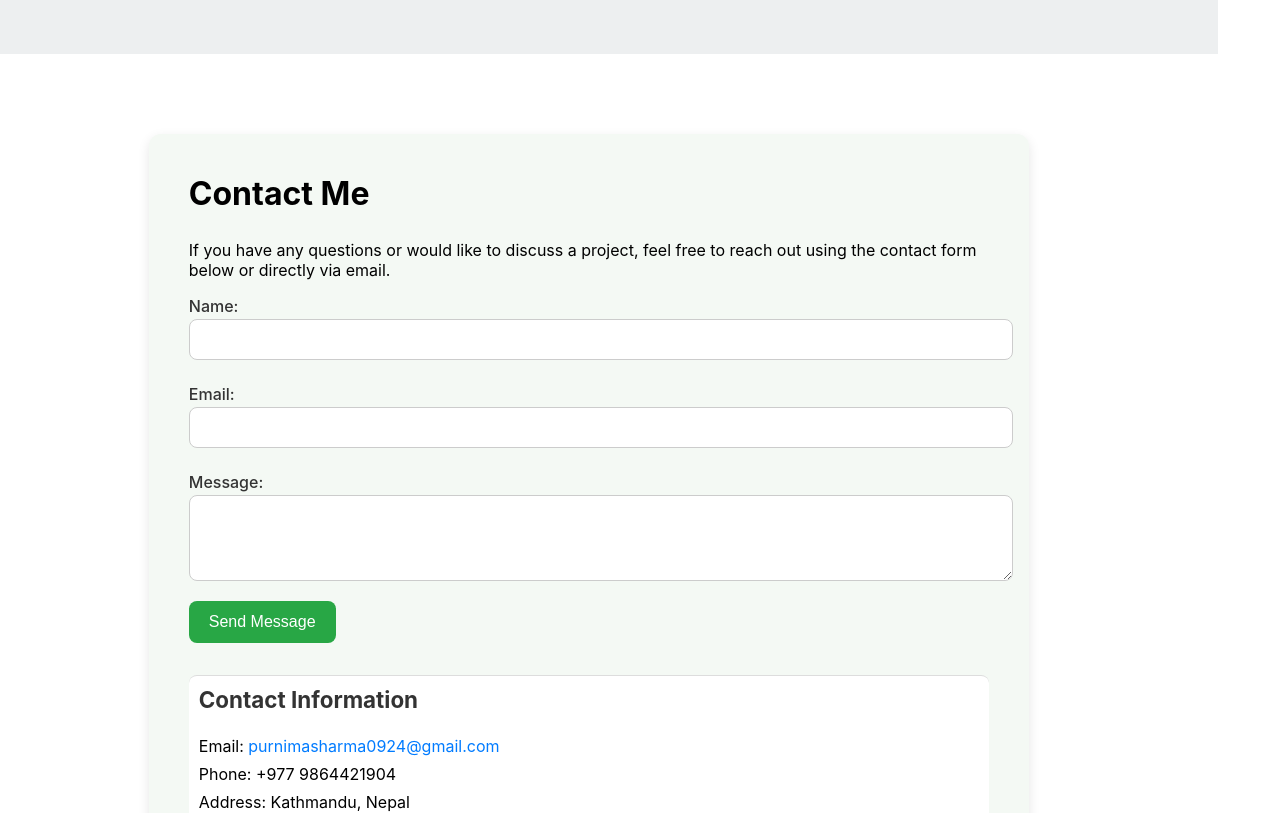
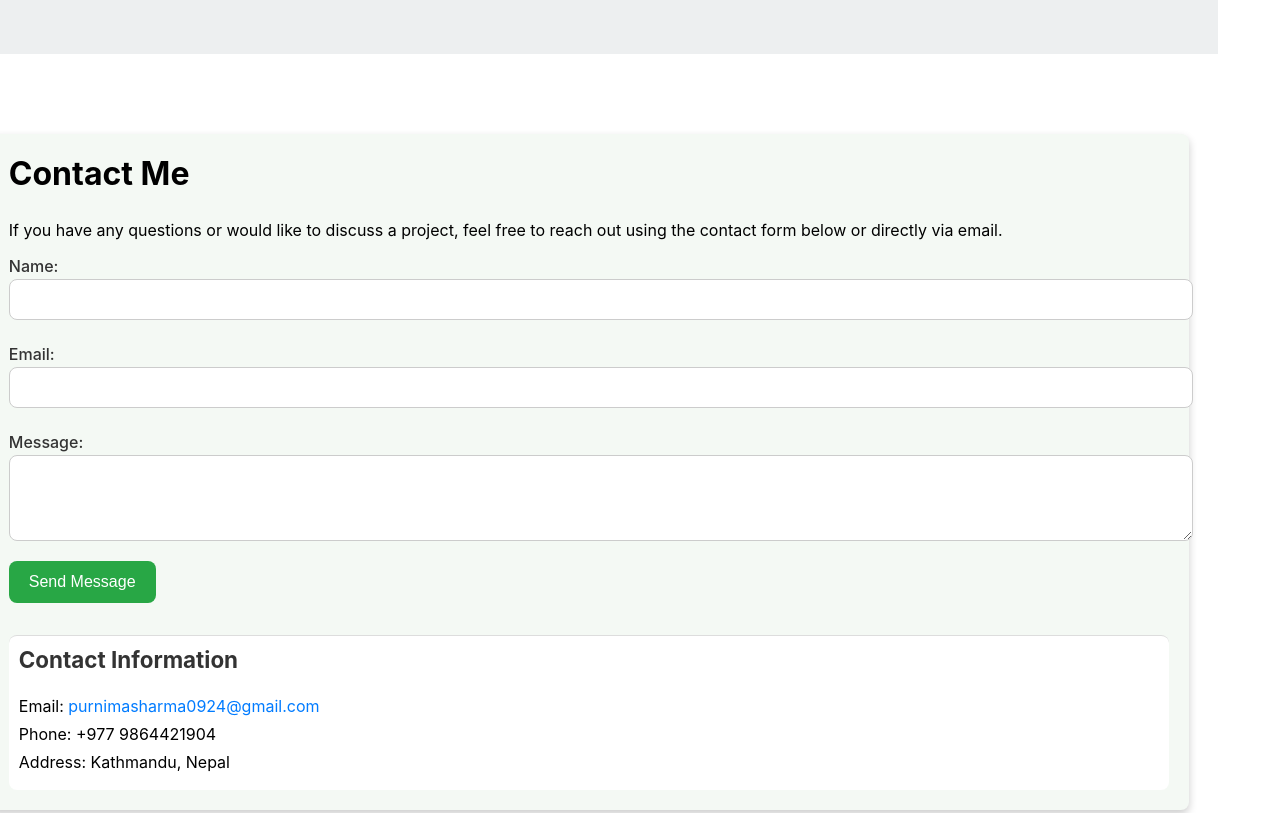
Before and after one commit to iampurnima/portfolio-version-1, a React (Create React App) app: page / in a window 1280 px wide. Shown: the part 1425-2238 px from the top of the page. Built offline with nearby package versions, Linux system fonts and the light colour scheme.

Commit message:
modified

```diff
--- a/src/css/ContactPage.css
+++ b/src/css/ContactPage.css
@@ -61,16 +61,16 @@
   }
    */
 
-   .contact-page {
+   /* .contact-page {
     padding: 40px;
     margin: auto;
     background: #f4f9f4; /* Lighter background */
-    border-radius: 12px;
+    /* border-radius: 12px;
     box-shadow: 0 4px 12px rgba(0,0,0,0.1);
     max-width: 800px; /* Set a max-width for better readability on large screens */
-    margin-top: 5rem;
+    /* margin-top: 5rem;
     width: 95vw; /* Adjust width for better responsiveness */
-}
+/* } */ */ */ */
 
 
 form label {
@@ -151,14 +151,18 @@ form button:hover {
 
 /* General Styles */
 .contact-page {
-  padding: 40px;
   margin: auto;
   background: #f4f9f4; /* Light background */
-  border-radius: 12px;
-  box-shadow: 0 4px 12px rgba(0,0,0,0.1);
   max-width: 800px;
+  padding: 20px;
+  max-width: 1200px;
+  margin: auto;
+  border-radius: 8px;
+  box-shadow: 0 4px 8px rgba(0,0,0,0.2);
   margin-top: 5rem;
   width: 95vw;
+  box-sizing: border-box;
+  animation: fadeIn 1s ease-out;
 }
 
 .contact-page h2 {
```
